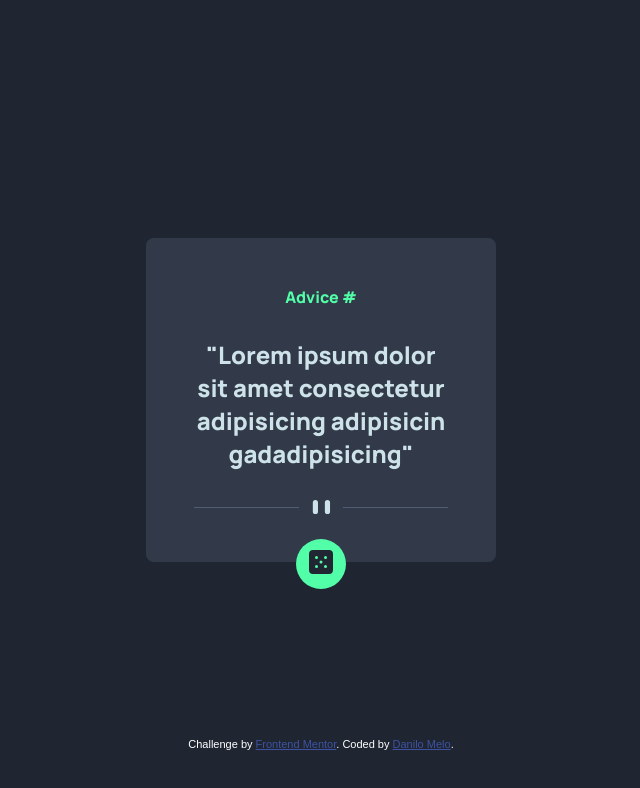
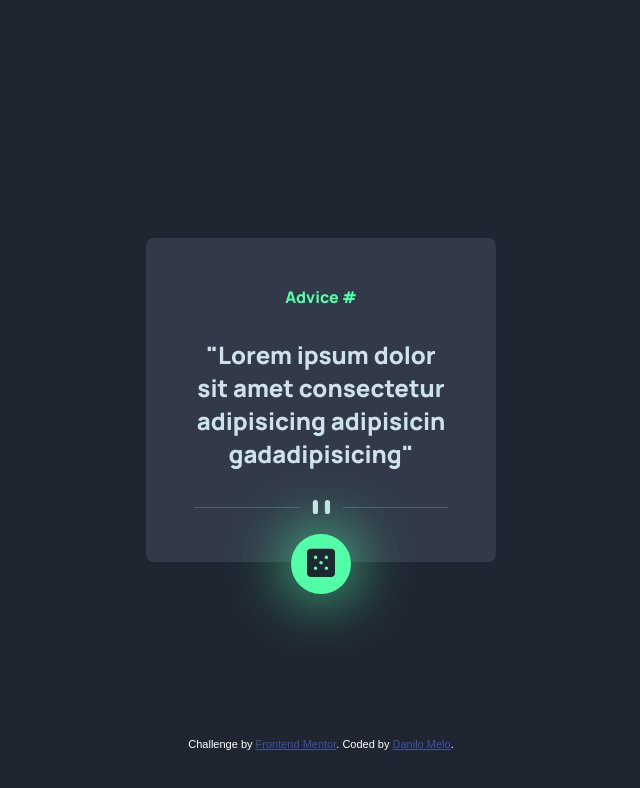
Before and after one commit to DaniloMelo/advice-generator-app, a plain HTML site: page index.html in a window 1280 px wide. In both pictures the pointer is over the button 640 px from the left and 563 px from the top of the page. Shown: the whole page, without its empty margins (319-959 px from the left). Drawn offline with Linux system fonts and the light colour scheme.

Commit message:
Feito animação no botao do card

```diff
--- a/style.css
+++ b/style.css
@@ -72,6 +72,13 @@ body {
     background: var(--Neon-Green);
     position: absolute;
     bottom: -75px;
+    transform: scale(1);
+    transition: 200ms
+}
+
+.card__btn:hover {
+    box-shadow: 0 0 3.2rem var(--Neon-Green);
+    transform: scale(1.20);
 }
 
 .attribution {
```
